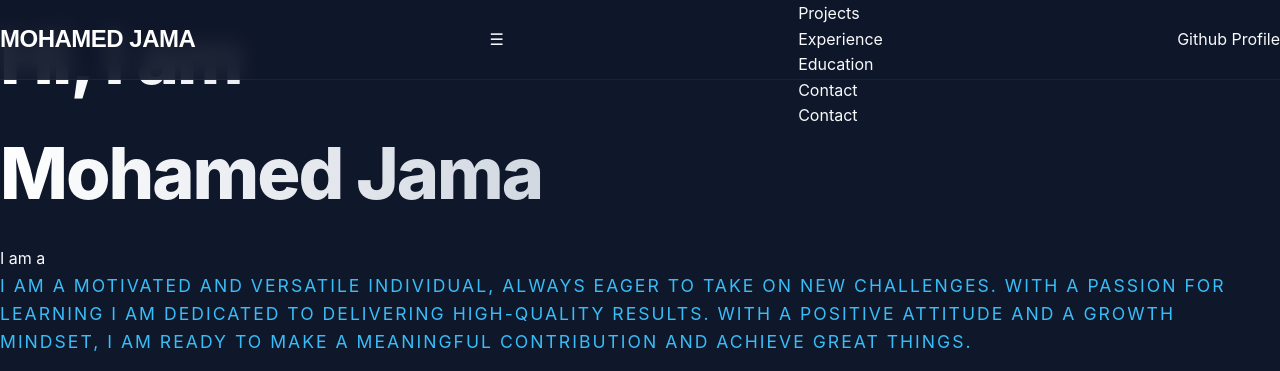
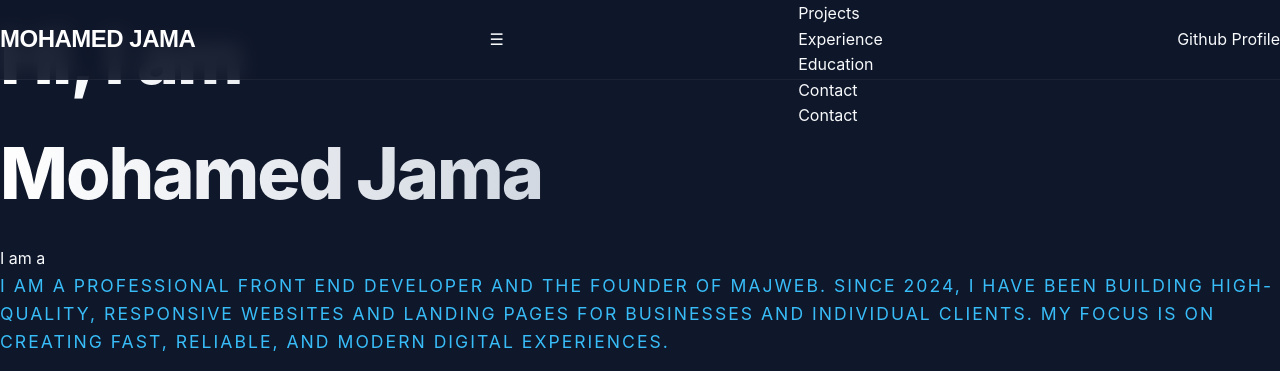
Before and after one commit to MOHAMEDJAMA1/personal-portfolio, a website built with Vite: page index.html in a window 1280 px wide. Shown: the top 371 px of the page. Built offline with nearby package versions, Linux system fonts and the light colour scheme.

Commit message:
Update Hero bio text

```diff
--- a/index.html
+++ b/index.html
@@ -61,9 +61,9 @@
                     <span class="span-text"></span>
                 </div>
                 <div class="hero-subtitle">
-                    I am a motivated and versatile individual, always eager to take on new challenges. With a passion
-                    for learning I am dedicated to delivering high-quality results. With a positive attitude and a
-                    growth mindset, I am ready to make a meaningful contribution and achieve great things.
+                    I am a professional Front End Developer and the Founder of MAJWEB. Since 2024, I have been building
+                    high-quality, responsive websites and landing pages for businesses and individual clients. My focus
+                    is on creating fast, reliable, and modern digital experiences.
                 </div>
                 <a href="#projects" class="resume-button">Check Resume</a>
             </div>
```
